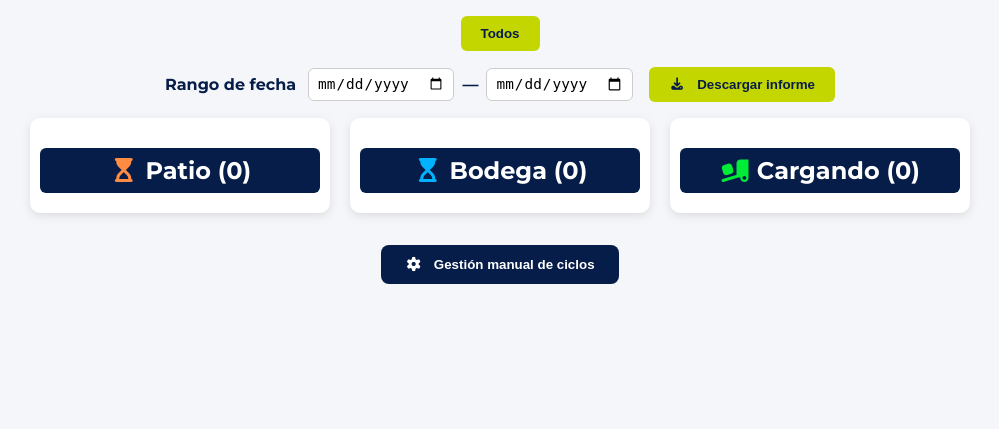
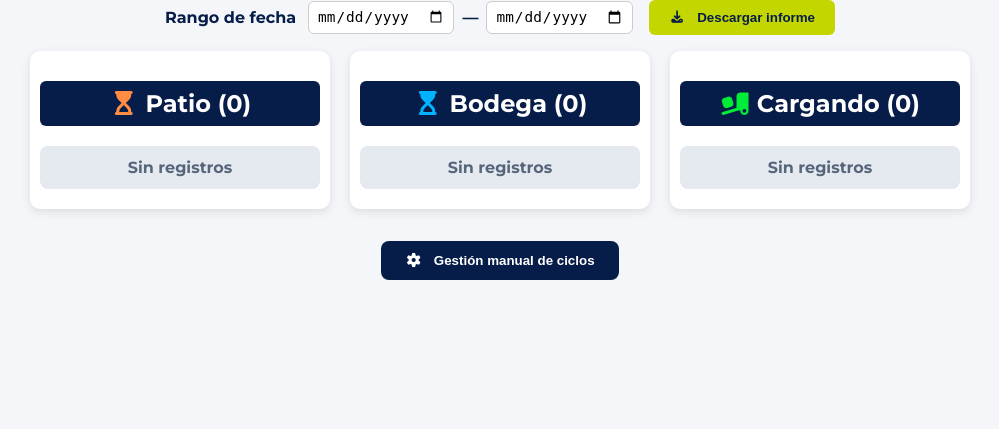
Before and after one commit to usuarioap03-hash/QRLogix2.0, a FastAPI app: page /tablero in a window 1280 px wide. Shown: the part 82-511 px from the top of the page, without its empty margins (140-1139 px from the left). Run offline with FastAPI, Linux system fonts and the light colour scheme; data that the repository does not hold is empty; parts of the project's set-up code (start-up, migrations or seed data) failed here and were passed over; some libraries are stand-ins or nearby versions.

Commit message:
Ciclos Manual - Tablero V1.4.5

```diff
--- a/app/routes/tablero.py
+++ b/app/routes/tablero.py
@@ -5,8 +5,11 @@ import io
 from fastapi.responses import StreamingResponse, HTMLResponse
 from fastapi import APIRouter, Depends, Request
 from sqlalchemy.orm import Session
+from sqlalchemy import func, and_
 from app.database import get_db
 from fastapi.templating import Jinja2Templates
+from app import models
+from app.utils.timezone import formatear_hora_panama
 
 router = APIRouter()
 templates = Jinja2Templates(directory="app/templates")
@@ -14,8 +17,77 @@ templates = Jinja2Templates(directory="app/templates")
 
 # 🧭 Vista principal del tablero
 @router.get("/tablero", response_class=HTMLResponse)
-async def mostrar_tablero(request: Request):
-    return templates.TemplateResponse("tablero.html", {"request": request})
+async def mostrar_tablero(request: Request, db: Session = Depends(get_db)):
+    tablero = {  # Estado → listado de placas
+        "Patio": [],
+        "Bodega": [],
+        "Cargando": [],
+    }
+
+    punto_a_estado = {
+        "punto1": "Patio",
+        "punto2": "Bodega",
+        "punto3": "Cargando",
+        "punto4": "Cargando",
+        "punto5": "Cargando",
+    }
+
+    # Subconsulta para obtener la última marca de tiempo por ciclo
+    ultimos_por_ciclo = (
+        db.query(
+            models.Escaneo.ciclo_id.label("ciclo_id"),
+            func.max(models.Escaneo.fecha_hora).label("ultima_fecha")
+        )
+        .group_by(models.Escaneo.ciclo_id)
+        .subquery()
+    )
+
+    # Último escaneo por ciclo con su punto asociado
+    ultimo_escaneo = (
+        db.query(
+            models.Escaneo.ciclo_id.label("ciclo_id"),
+            models.Escaneo.punto.label("punto"),
+            models.Escaneo.fecha_hora.label("fecha_hora")
+        )
+        .join(
+            ultimos_por_ciclo,
+            and_(
+                models.Escaneo.ciclo_id == ultimos_por_ciclo.c.ciclo_id,
+                models.Escaneo.fecha_hora == ultimos_por_ciclo.c.ultima_fecha
+            )
+        )
+        .subquery()
+    )
+
+    registros = (
+        db.query(
+            models.Sesion.placa,
+            ultimo_escaneo.c.punto,
+            ultimo_escaneo.c.fecha_hora
+        )
+        .join(models.Ciclo, models.Ciclo.sesion_id == models.Sesion.id)
+        .join(ultimo_escaneo, ultimo_escaneo.c.ciclo_id == models.Ciclo.id)
+        .filter(
+            models.Ciclo.completado == False,
+            models.Sesion.cerrada == False
+        )
+        .order_by(ultimo_escaneo.c.fecha_hora.desc())
+        .all()
+    )
+
+    for placa, punto, fecha in registros:
+        estado = punto_a_estado.get(punto)
+        if not estado:
+            continue
+        tablero[estado].append({
+            "placa": placa,
+            "hora": formatear_hora_panama(fecha),
+        })
+
+    return templates.TemplateResponse("tablero.html", {
+        "request": request,
+        "tablero": tablero,
+    })
 
 
 # 📊 Descarga de informes Excel
--- a/app/templates/tablero.html
+++ b/app/templates/tablero.html
@@ -38,12 +38,6 @@
             justify-content: center;
             gap: 0.75rem;
             position: relative;
-        }
-
-        .filtros {
-            margin: 1rem 0;
-            display: flex;
-            gap: 10px;
         }
 
         .acciones-informe {
@@ -138,6 +132,13 @@
             align-items: center;
         }
 
+        .tarjeta--vacía {
+            background-color: #e5e9f0;
+            color: #56657b;
+            font-weight: 600;
+            justify-content: center;
+        }
+
         .tiempo {
             font-weight: 400;
             font-size: 0.85rem;
@@ -203,13 +204,6 @@
         </div>
     </header>
 
-    <div class="filtros">
-        <button onclick="filtrar('Todos')">Todos</button>
-        {% for tipo in tipos %}
-        <button onclick="filtrar('{{ tipo }}')">{{ tipo }}</button>
-        {% endfor %}
-    </div>
-
     <div class="acciones-informe">
         <div class="rango-fecha">
             <label for="fechaInicio">Rango de fecha</label>
@@ -224,33 +218,28 @@
     </div>
 
     <div class="tablero" id="tablero">
-        <div class="columna" id="Patio">
-            <h2><i class="fa-solid fa-hourglass-start icon-patio"></i> Patio ({{ data | selectattr('estado', 'equalto', 'Esperando') | selectattr('ubicacion', 'equalto', 'Patio') | list | length }})</h2>
-            {% for d in data if d.estado == 'Esperando' and d.ubicacion == 'Patio' %}
-            <div class="tarjeta" data-tipo="{{ d.tipo }}">
-                <span>{{ d.placa }}</span>
-                <span class="tiempo">{{ d.tiempo_en_estado }}</span>
-            </div>
-            {% endfor %}
+        {% set iconos = {
+            'Patio': 'fa-hourglass-start icon-patio',
+            'Bodega': 'fa-hourglass-start icon-bodega',
+            'Cargando': 'fa-truck-ramp-box icon-cargando'
+        } %}
+        {% for columna in ['Patio', 'Bodega', 'Cargando'] %}
+        <div class="columna" id="{{ columna }}">
+            <h2><i class="fa-solid {{ iconos[columna] }}"></i> {{ columna }} ({{ tablero[columna] | length }})</h2>
+            {% if tablero[columna] %}
+                {% for item in tablero[columna] %}
+                <div class="tarjeta">
+                    <span>{{ item.placa }}</span>
+                    <span class="tiempo">{{ item.hora }}</span>
+                </div>
+                {% endfor %}
+            {% else %}
+                <div class="tarjeta tarjeta--vacía">
+                    <span>Sin registros</span>
+                </div>
+            {% endif %}
         </div>
-        <div class="columna" id="Bodega">
-            <h2><i class="fa-solid fa-hourglass-start icon-bodega"></i> Bodega ({{ data | selectattr('estado', 'equalto', 'Esperando') | selectattr('ubicacion', 'equalto', 'Bodega') | list | length }})</h2>
-            {% for d in data if d.estado == 'Esperando' and d.ubicacion == 'Bodega' %}
-            <div class="tarjeta" data-tipo="{{ d.tipo }}">
-                <span>{{ d.placa }}</span>
-                <span class="tiempo">{{ d.tiempo_en_estado }}</span>
-            </div>
-            {% endfor %}
-        </div>
-        <div class="columna" id="Cargando">
-            <h2><i class="fa-solid fa-truck-ramp-box icon-cargando"></i> Cargando ({{ data | selectattr('estado', 'equalto', 'Cargando') | list | length }})</h2>
-            {% for d in data if d.estado == 'Cargando' %}
-            <div class="tarjeta" data-tipo="{{ d.tipo }}">
-                <span>{{ d.placa }}</span>
-                <span class="tiempo">{{ d.tiempo_en_estado }}</span>
-            </div>
-            {% endfor %}
-        </div>
+        {% endfor %}
     </div>
     <div style="text-align:center; margin-bottom: 2rem;">
         <button onclick="window.location.href='/ciclos'" style="background-color:#071D49; color:white; padding:12px 24px; border:none; border-radius:8px; font-weight:700; cursor:pointer;">
@@ -261,17 +250,6 @@
     <footer>Argos Panamá - QRLogix</footer>
 
     <script>
-        function filtrar(tipo) {
-            const tarjetas = document.querySelectorAll('.tarjeta');
-            tarjetas.forEach(t => {
-                if (tipo === 'Todos' || t.dataset.tipo === tipo) {
-                    t.style.display = 'flex';
-                } else {
-                    t.style.display = 'none';
-                }
-            });
-        }
-
         function descargarInforme() {
             const fechaInicio = document.getElementById('fechaInicio').value;
             const fechaFin = document.getElementById('fechaFin').value;
```
